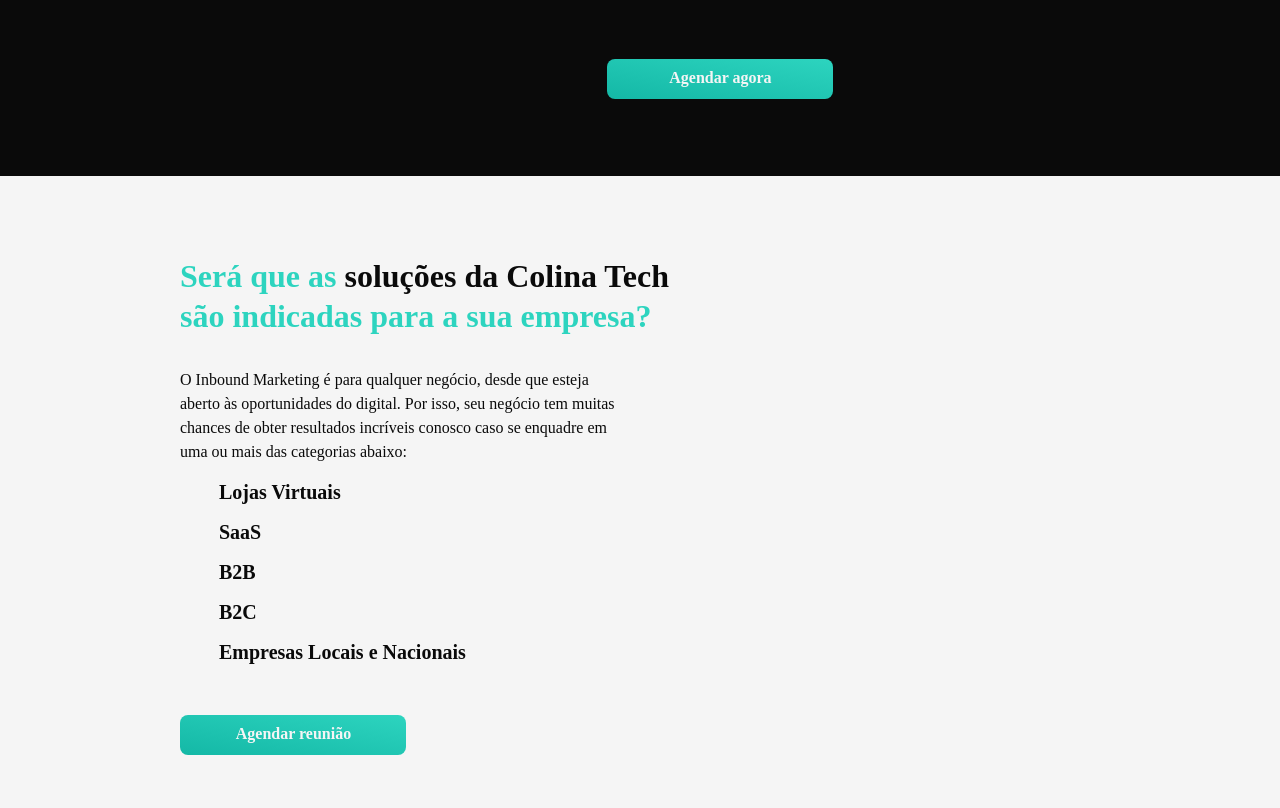
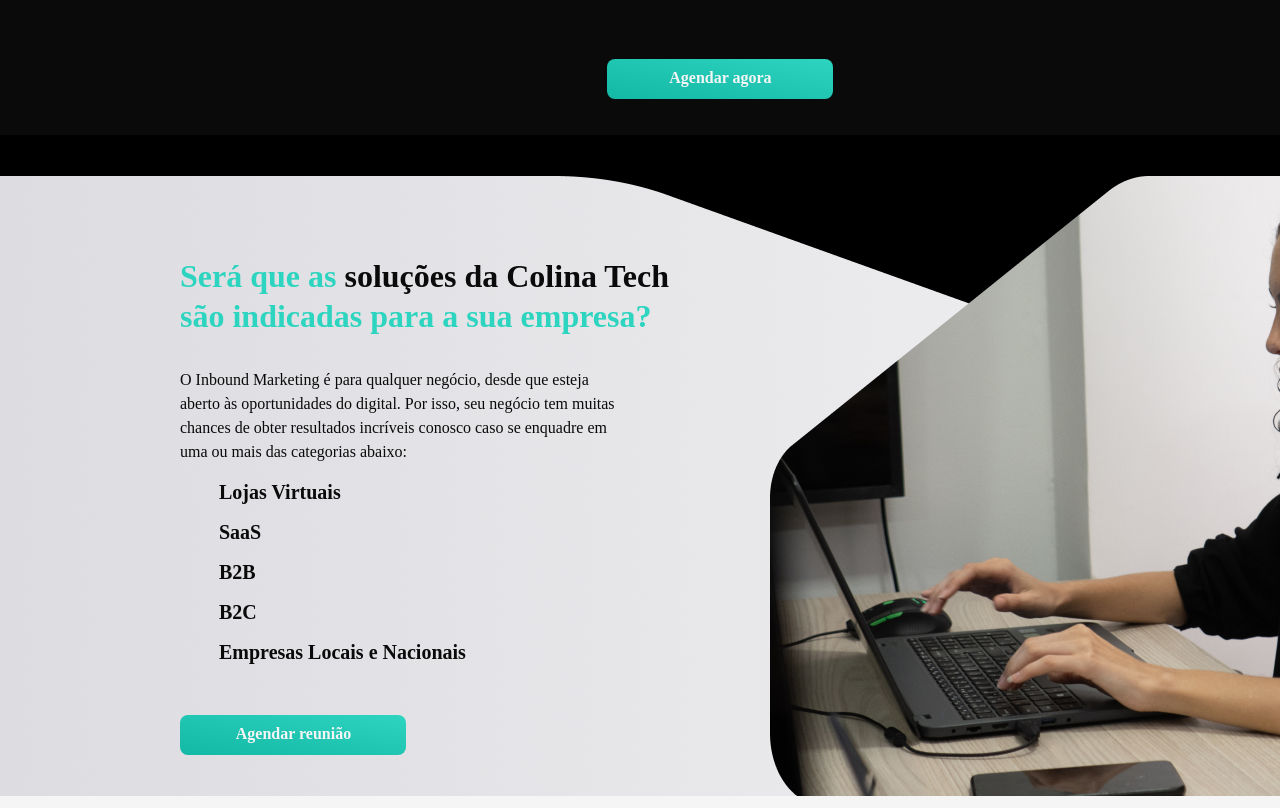
Before and after one commit to Welen1911/desafio_colina, a plain HTML site: page desafio_colina/index.html in a window 1280 px wide. Shown: the part 4660-5468 px from the top of the page. Drawn offline with nearby package versions, Linux system fonts and the light colour scheme.

Commit message:
Feat: image vector

```diff
--- a/desafio_colina/index.html
+++ b/desafio_colina/index.html
@@ -290,10 +290,17 @@
             <div class="w-[52px] h-[46px] left-[598px] top-[173px] absolute text-center text-teal-400 text-5xl font-bold font-['Plein'] leading-[56px]">3</div>
             <div class="w-[52px] h-[46px] left-[971px] top-[179px] absolute text-center text-teal-400 text-5xl font-bold font-['Plein'] leading-[56px]">5</div>
         </div>
-        <div class="w-[1920px] h-[837px] left-[-240px] top-[4795px] absolute">
-            <div class="w-[1920px] h-[796px] left-0 top-[41px] absolute">
-                <div class="w-[1459px] h-[622px] left-[240px] top-0 absolute bg-gradient-to-r" style="background: #f5f5f5;"></div>
+        <div class="w-[1920px] h-[837px] left-[-240px] top-[4795px] absolute" style="background-color: black;">
+            <div class="w-[1920px] h-[796px] right-20 top-[41px] absolute">
+                <div class="w-[1459px] h-[622px] top-0 absolute bg-gradient-to-r" style="background: url('images/Vector\ \(1\).png');">
+                    <div class="w-[1459px] h-[622px] absolute">
+                        <div class="w-[1459px] h-[622px] left-[1090px] top-0 absolute ">
+                            <img src="images/Vector.png" alt="">
+                        </div>
+                    </div>
+                </div>
             </div>
+
             <div class="w-[226px] h-10 left-[420px] top-[580px] absolute">
                 <a href="#agendar" class="w-[226px] h-10 left-0 top-0 absolute bg-gradient-to-bl from-teal-400 to-teal-500 rounded-lg">
                     <span class="w-[184.51px] h-[22px] left-[21.19px] top-[7px] absolute text-center text-neutral-100 text-base font-bold font-['Plein'] leading-normal">Agendar reunião</span>
```
Also changed, not shown: desafio_colina/images/Vector (1).png (added), desafio_colina/images/Vector.png (added).
